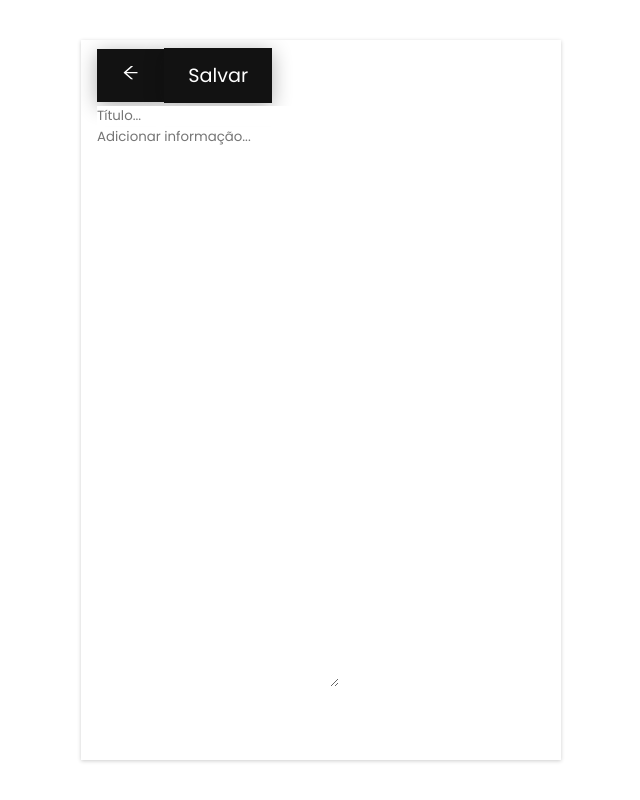
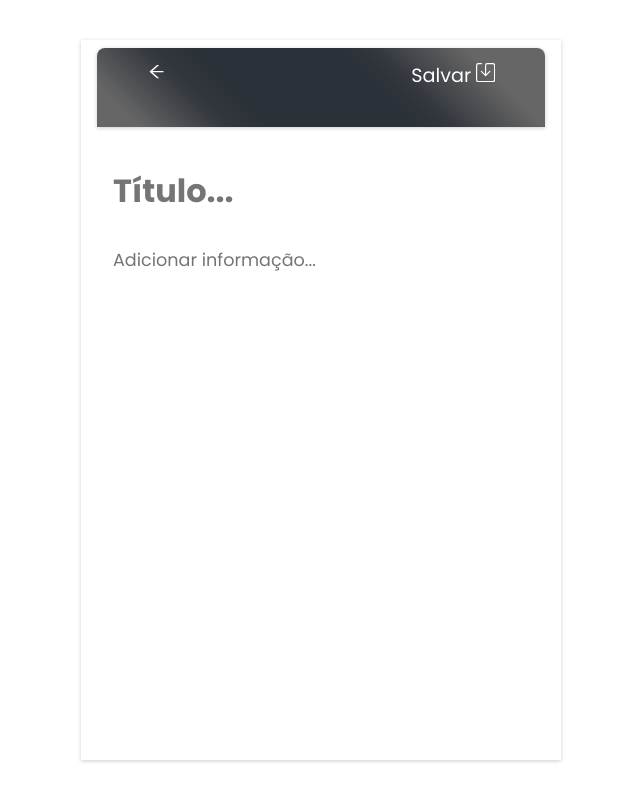
Before and after one commit to dev-marcioreis/notes-react, a React (Create React App) app: page /notes-react/create-notes in a window 1280 px wide. Shown: the whole page, without its empty margins (319-959 px from the left). Built offline with nearby package versions, Linux system fonts and the light colour scheme.

Commit message:
create notes css

```diff
--- a/src/index.css
+++ b/src/index.css
@@ -49,8 +49,6 @@ body {
 .btn-large {
     padding: .8rem 1.5rem;
     font-size: 1.2rem;
-    box-shadow: var(--shadow);
-    background: var(--black-color);
 }
 .btn-danger {
     background: var(--primary-color);
@@ -164,3 +162,32 @@ h1, h2 {
 
 
 /*==========Create Notes==========*/
+.create-notes__header {
+    display: flex;
+    align-items: center;
+    justify-content: space-between;
+    padding: 0 1.6rem 1.5rem;
+    background: var(--bg-color);
+    box-shadow: var(--shadow1);
+    border-radius: .5rem .5rem 0 0;
+    margin-block-end: .5rem;
+    z-index: 10;
+}
+.create-notes__form {
+    display: flex;
+    flex-direction: column;
+    gap: 1rem;
+    margin-block-start: 2rem;
+}
+.create-notes__form input, .create-notes__form textarea {
+    width: 100%;
+    padding: .5rem 1rem;
+    background: var(--transparent-color);
+    border-radius: .2rem;
+    font-size: 1.1rem;
+    color: var(--orange-color);
+}
+.create-notes__form input {
+    font-size: 2rem;
+    font-weight: 700;
+}
--- a/src/pages/CreateNotes.jsx
+++ b/src/pages/CreateNotes.jsx
@@ -1,13 +1,14 @@
 import React from 'react'
 import { Link } from 'react-router-dom'
 import { AiOutlineArrowLeft as Arrow } from 'react-icons/ai'
+import { BsSave as Save } from 'react-icons/bs'
 
 const CreateNotes = () => {
   return (
     <section>
       <header className="create-notes__header">
         <Link to='/notes-react' className='btn btn-large'><Arrow /></Link>
-        <button className='btn btn-large'>Salvar</button>
+        <button className='btn btn-large'>Salvar <Save /></button>
       </header>
       <form className='create-notes__form'>
         <input type="text" autoFocus placeholder='Título...' />
```
